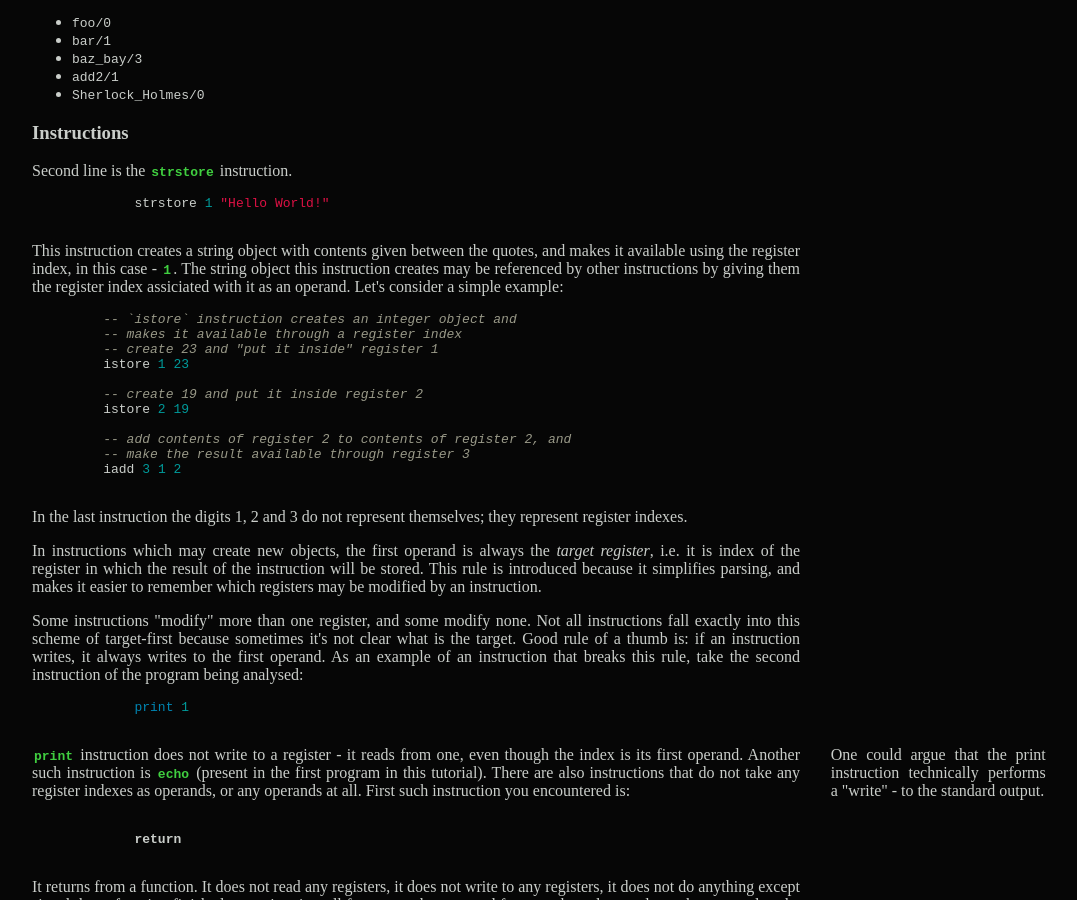
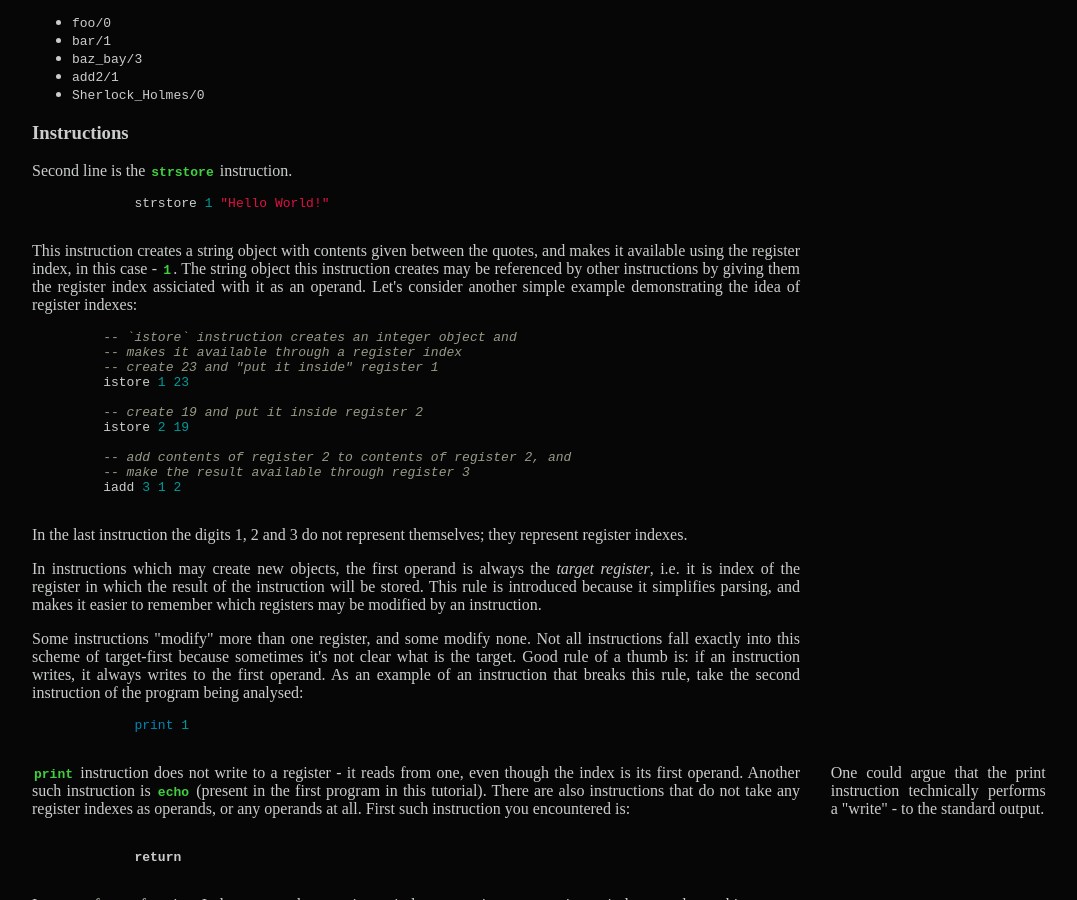
Before and after one commit to marekjm/docs.viuavm.org, a Jekyll site: the page built from _tutorials/hello-world.html, in a window 1280 px wide and 900 px high, scrolled down 2164 px. Shown: the whole window, without its empty margins (96-1173 px from the left). Built offline with Jekyll 4.4.1, drawn with Linux system fonts in a browser that asks for light colours.

Commit message:
Fix wording: it is another example, not the same

```diff
--- a/_tutorials/hello-world.html
+++ b/_tutorials/hello-world.html
@@ -155,7 +155,7 @@ summary: >
     makes it available using the register index, in this case - <code>1</code>.
     The string object this instruction creates may be referenced by other instructions by giving
     them the register index assiciated with it as an operand.
-    Let's consider a simple example:
+    Let's consider another simple example demonstrating the idea of register indexes:
     </p>
 
     {% highlight lua %}
```
